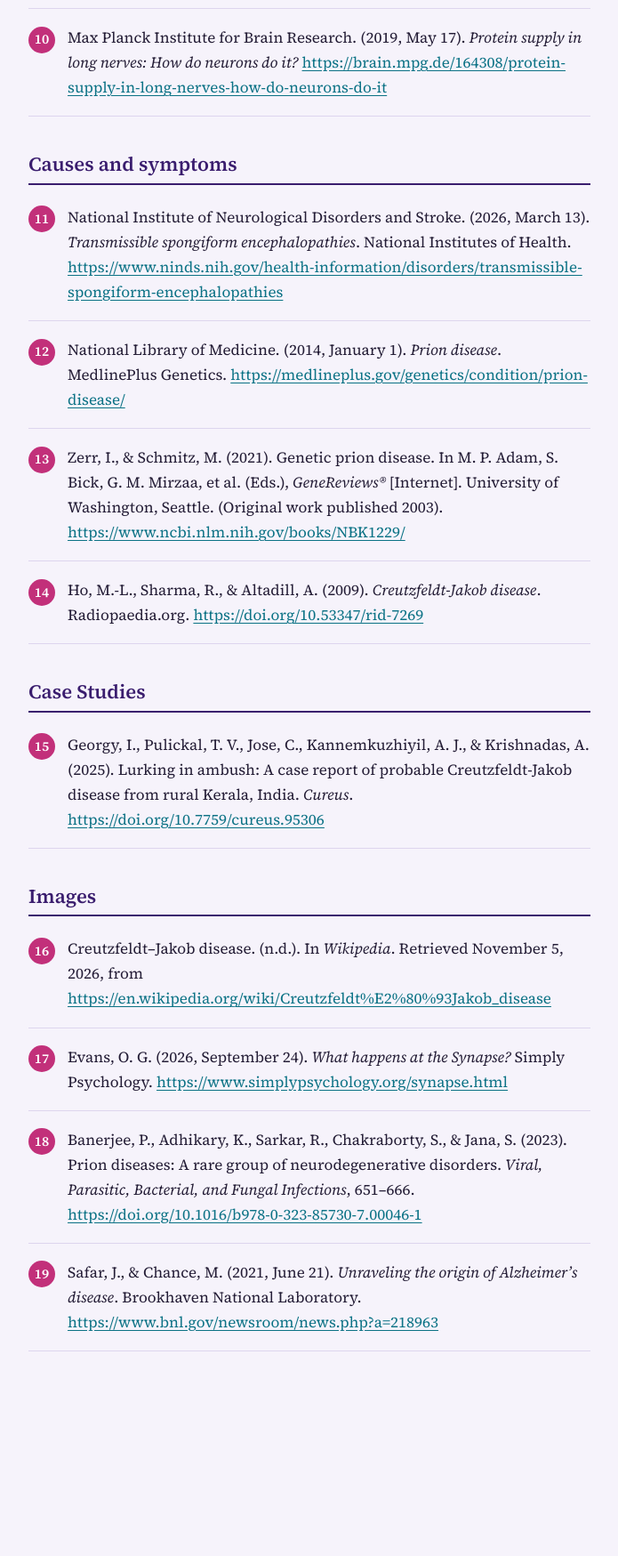
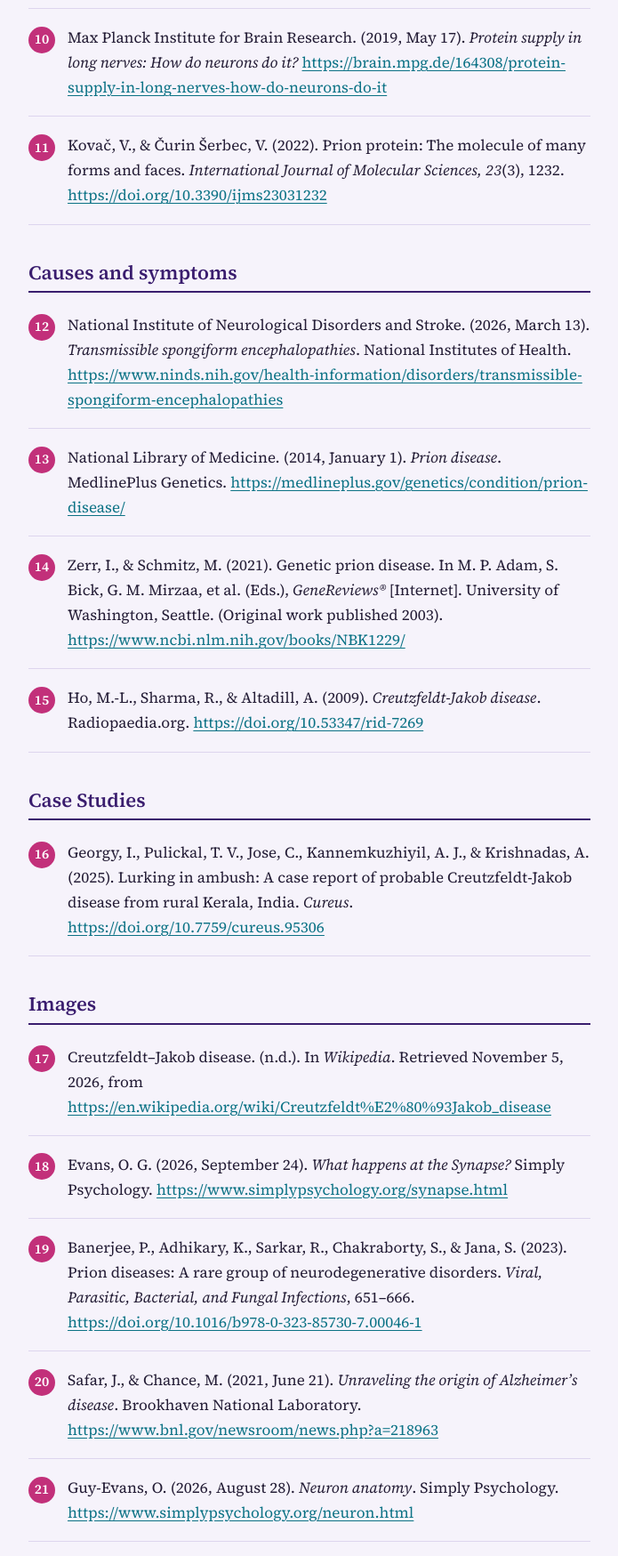
Before and after one commit to Force141-sys/Works-cited-website, a plain HTML site: page index.html in a window 1280 px wide. Shown: the part 1300-3049 px from the top of the page at 89% size, without its empty margins (292-987 px from the left). Before the commit the page ends 2899 px from the top, so only its background shows below. Drawn offline with Linux system fonts and the light colour scheme.

Commit message:
Add files via upload

```diff
--- a/index.html
+++ b/index.html
@@ -136,6 +136,8 @@
     <li><div class="cite">Krishna, A. (2023). The role of genes and proteins in neurons functioning. <i>International Journal of Biology, 3</i>(1), 1–11. <a href="https://doi.org/10.47604/ijb.1997">https://doi.org/10.47604/ijb.1997</a></div></li>
 
     <li><div class="cite">Max Planck Institute for Brain Research. (2019, May 17). <i>Protein supply in long nerves: How do neurons do it?</i> <a href="https://brain.mpg.de/164308/protein-supply-in-long-nerves-how-do-neurons-do-it">https://brain.mpg.de/164308/protein-supply-in-long-nerves-how-do-neurons-do-it</a></div></li>
+
+    <li><div class="cite">Kovač, V., &amp; Čurin Šerbec, V. (2022). Prion protein: The molecule of many forms and faces. <i>International Journal of Molecular Sciences, 23</i>(3), 1232. <a href="https://doi.org/10.3390/ijms23031232">https://doi.org/10.3390/ijms23031232</a></div></li>
   </ol>
 
   <h2>Causes and symptoms</h2>
@@ -163,6 +165,8 @@
     <li><div class="cite">Banerjee, P., Adhikary, K., Sarkar, R., Chakraborty, S., &amp; Jana, S. (2023). Prion diseases: A rare group of neurodegenerative disorders. <i>Viral, Parasitic, Bacterial, and Fungal Infections</i>, 651–666. <a href="https://doi.org/10.1016/b978-0-323-85730-7.00046-1">https://doi.org/10.1016/b978-0-323-85730-7.00046-1</a></div></li>
 
     <li><div class="cite">Safar, J., &amp; Chance, M. (2021, June 21). <i>Unraveling the origin of Alzheimer’s disease</i>. Brookhaven National Laboratory. <a href="https://www.bnl.gov/newsroom/news.php?a=218963">https://www.bnl.gov/newsroom/news.php?a=218963</a></div></li>
+
+    <li><div class="cite">Guy-Evans, O. (2026, August 28). <i>Neuron anatomy</i>. Simply Psychology. <a href="https://www.simplypsychology.org/neuron.html">https://www.simplypsychology.org/neuron.html</a></div></li>
   </ol>
 </main>
 </body>
```
